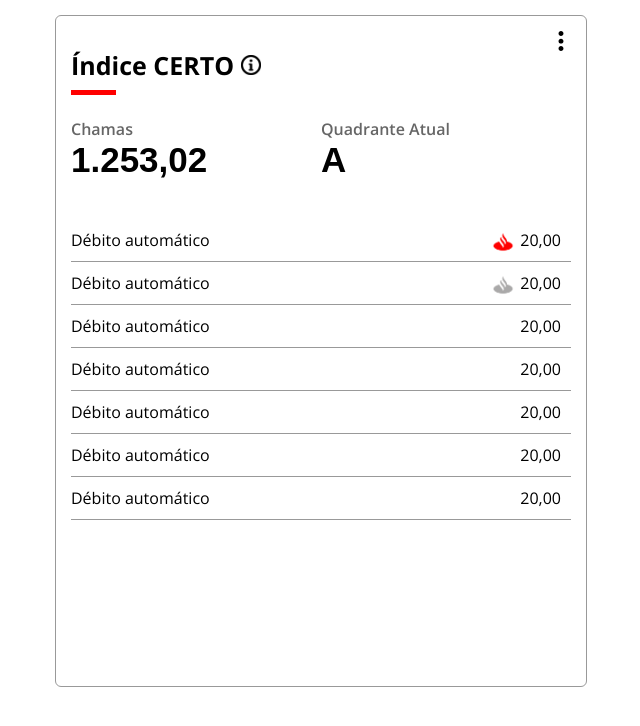
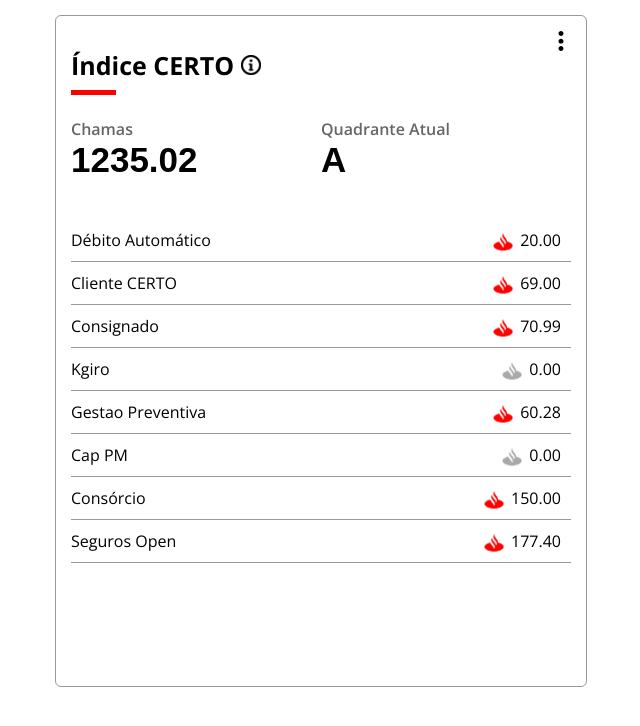
Before and after one commit to mikeoliveira/desafio-first, an Angular app: page /indice in a window 1280 px wide. Shown: the top 726 px of the page, without its empty margins (319-959 px from the left). Built offline with nearby package versions, Linux system fonts and the light colour scheme; data requests are answered from the project's data file; a web font is replaced by a local one.

Commit message:
feat(service-html-dinamic): criado os serviços para chamar os indices e html dinamico com a resposta

```diff
--- a/src/app/app.module.ts
+++ b/src/app/app.module.ts
@@ -3,10 +3,11 @@
 
 import { AppRoutingModule } from './app-routing.module';
 import { AppComponent } from './app.component';
+import { HttpClientModule } from '@angular/common/http';
 
 @NgModule({
   declarations: [AppComponent],
-  imports: [BrowserModule, AppRoutingModule],
+  imports: [BrowserModule, AppRoutingModule, HttpClientModule],
   providers: [],
   bootstrap: [AppComponent],
 })
--- a/src/app/indice/component/indice.component.html
+++ /dev/null
@@ -1,59 +0,0 @@
-<div class="box">
-  <div class="box-header">
-    <div class="box-header__title">
-      <h1>
-        Índice CERTO <span class="icon-circle-info"></span>
-        <span class="line"></span>
-      </h1>
-    </div>
-    <div class="box-header__options">
-      <span class="icon-options"></span>
-    </div>
-  </div>
-  <div class="box-highlight__container">
-    <div class="box-highlight__item">
-      <div class="box-highlight__title">Chamas</div>
-      <div class="box-highlight__body">1.253,02</div>
-    </div>
-    <div class="box-highlight__item">
-      <div class="box-highlight__title">Quadrante Atual</div>
-      <div class="box-highlight__body">A</div>
-    </div>
-  </div>
-  <div class="box-body__container">
-    <div class="box-body__item">
-      <div class="box-body__text">Débito automático</div>
-      <div class="box-body__value">
-        <span class="logo logo-santander"></span>
-        20,00
-      </div>
-    </div>
-    <div class="box-body__item">
-      <div class="box-body__text">Débito automático</div>
-      <div class="box-body__value">
-        <span class="logo logo-santander-negativo"></span>
-        20,00
-      </div>
-    </div>
-    <div class="box-body__item">
-      <div class="box-body__text">Débito automático</div>
-      <div class="box-body__value">20,00</div>
-    </div>
-    <div class="box-body__item">
-      <div class="box-body__text">Débito automático</div>
-      <div class="box-body__value">20,00</div>
-    </div>
-    <div class="box-body__item">
-      <div class="box-body__text">Débito automático</div>
-      <div class="box-body__value">20,00</div>
-    </div>
-    <div class="box-body__item">
-      <div class="box-body__text">Débito automático</div>
-      <div class="box-body__value">20,00</div>
-    </div>
-    <div class="box-body__item">
-      <div class="box-body__text">Débito automático</div>
-      <div class="box-body__value">20,00</div>
-    </div>
-  </div>
-</div>
--- /dev/null
+++ b/src/app/indice/components/indice.component.html
@@ -0,0 +1,39 @@
+<div class="box">
+  <div class="box-header">
+    <div class="box-header__title">
+      <h1>
+        Índice CERTO <span class="icon-circle-info"></span>
+        <span class="line"></span>
+      </h1>
+    </div>
+    <div class="box-header__options">
+      <span class="icon-options"></span>
+    </div>
+  </div>
+  <div class="box-highlight__container">
+    <div
+      class="box-highlight__item"
+      *ngFor="let indiceHighlight of indicesHighlight">
+      <div class="box-highlight__title">
+        {{ indiceHighlight.label }}
+      </div>
+      <div class="box-highlight__body">
+        {{ indiceHighlight.value }}
+      </div>
+    </div>
+  </div>
+
+  <div class="box-body__container">
+    <div class="box-body__item" *ngFor="let indiceDefault of indicesDefault">
+      <div class="box-body__text">
+        {{ indiceDefault.label }}
+      </div>
+      <div class="box-body__value">
+        <span
+          class="logo"
+          [ngClass]="logoSantanderToogle(indiceDefault.value)"></span>
+        {{ indiceDefault.value | number: '1.2-2' }}
+      </div>
+    </div>
+  </div>
+</div>
--- /dev/null
+++ b/src/app/indice/components/indice.component.ts
@@ -0,0 +1,52 @@
+import { Component, OnInit } from '@angular/core';
+import { IndiceService } from 'src/app/services/indice/indice.service';
+import { IndiceWrapper } from '../models/indiceModel';
+
+@Component({
+  selector: 'app-indice',
+  templateUrl: './indice.component.html',
+  styleUrls: ['./indice.component.scss'],
+})
+export class IndiceComponent implements OnInit {
+  indices: IndiceWrapper[] = [];
+  indicesHighlight: IndiceWrapper[] = [];
+  indicesDefault: IndiceWrapper[] = [];
+  constructor(private indiceService: IndiceService) {
+    console.log('teste');
+  }
+
+  ngOnInit(): void {
+    this.getIndices();
+  }
+
+  getIndices() {
+    this.indiceService.getIndices().subscribe(
+      response => {
+        this.indices = response;
+        this.filterHighlightAndDefault(response);
+        console.log(this.indicesHighlight, this.indicesDefault);
+      },
+      error => {
+        console.error(
+          'ERRO AO EXECUTAR O SERVIÇO: Verifique se o json-server foi iniciado [npm run server]',
+          error,
+          error.status
+        );
+      }
+    );
+  }
+
+  filterHighlightAndDefault(indicesList: any) {
+    indicesList.filter((indice: IndiceWrapper) => {
+      if (indice.highlight === true) {
+        this.indicesHighlight.push(indice);
+      } else {
+        this.indicesDefault.push(indice);
+      }
+    });
+  }
+
+  logoSantanderToogle(value: string | number) {
+    return value ? 'logo-santander' : 'logo-santander-negativo';
+  }
+}
--- a/src/app/indice/indice-routing.module.ts
+++ b/src/app/indice/indice-routing.module.ts
@@ -1,6 +1,6 @@
 import { NgModule } from '@angular/core';
 import { Routes, RouterModule } from '@angular/router';
-import { IndiceComponent } from './component/indice.component';
+import { IndiceComponent } from './components/indice.component';
 
 const routes: Routes = [
   {
--- a/src/app/indice/indice.module.ts
+++ b/src/app/indice/indice.module.ts
@@ -1,6 +1,6 @@
 import { NgModule } from '@angular/core';
 import { CommonModule } from '@angular/common';
-import { IndiceComponent } from './component/indice.component';
+import { IndiceComponent } from './components/indice.component';
 import { IndiceRoutingModule } from './indice-routing.module';
 
 @NgModule({
--- /dev/null
+++ b/src/app/indice/models/indiceModel.ts
@@ -0,0 +1,8 @@
+export interface IndiceWrapper {
+  label: string;
+  value: string | number;
+  highlight: boolean;
+  referencia: number;
+  deParaChamas: number;
+  realizado: number;
+}
--- /dev/null
+++ b/src/app/services/indice/indice.service.ts
@@ -0,0 +1,22 @@
+import { Injectable } from '@angular/core';
+import { HttpClient } from '@angular/common/http';
+import { IndiceWrapper } from 'src/app/indice/models/indiceModel';
+
+@Injectable({
+  providedIn: 'root',
+})
+export class IndiceService {
+  private readonly API = 'http://localhost:3000';
+
+  constructor(private http: HttpClient) {
+    //empty
+  }
+
+  getIndices() {
+    return this.http.get<IndiceWrapper[]>(this.API + '/indices');
+  }
+
+  getIndiceLastUpdated() {
+    return this.http.get(this.API + '/indiceLastUpdated');
+  }
+}
```
Also changed, not shown: src/app/indice/component/indice.component.ts (deleted, +0 -12 lines), src/app/indice/components/indice.component.scss (renamed from src/app/indice/component/indice.component.scss), 2 other files (tests, documents, lock files or other folders).
